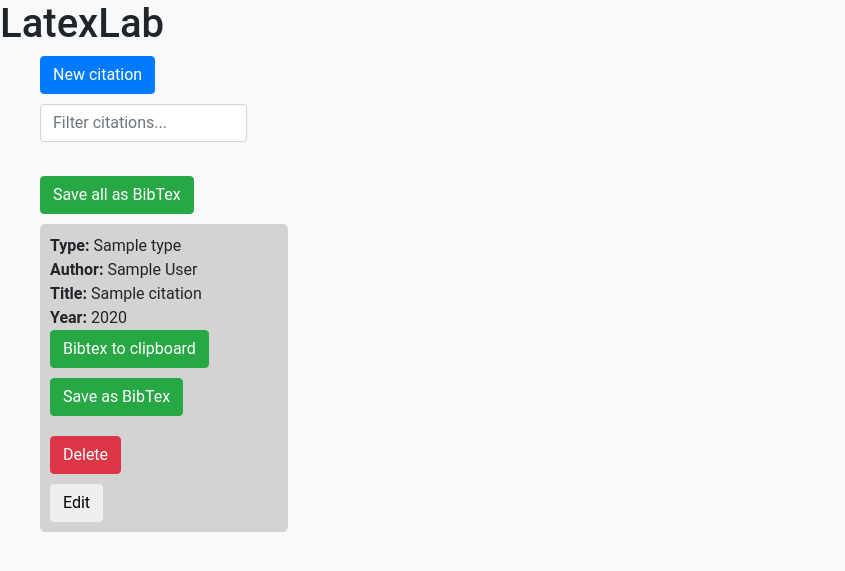
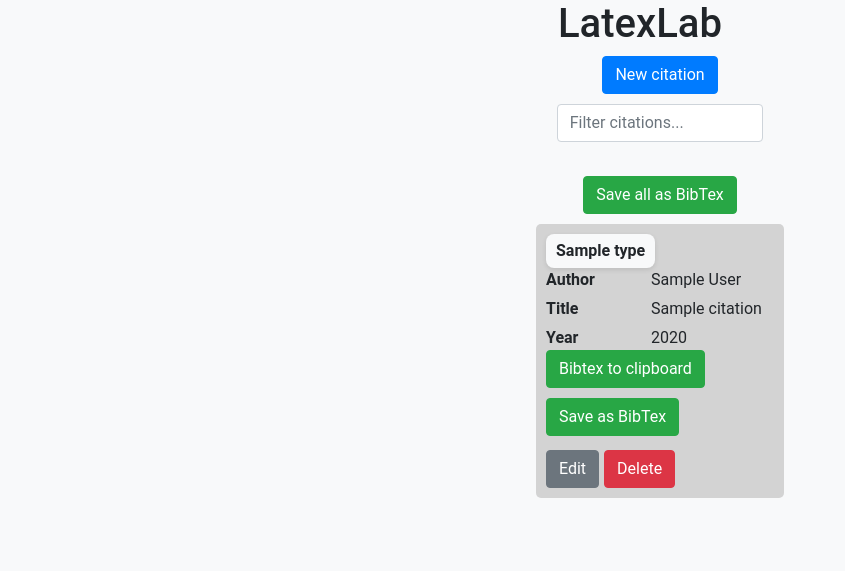
Before and after one commit to keranenkirill/LatexLab, a Flask app: template src/templates/index.html in a window 1280 px wide. Shown: the top 571 px of the page, without its empty margins (0-845 px from the left). Run offline with Flask 3, Linux system fonts and the light colour scheme; the template is opened without the code that fills it: most values are stand-ins (such as "Sample title", 1, 10 or a date in 2020); some libraries are stand-ins or nearby versions.

Commit message:
index.py content centered

```diff
--- a/src/static/styles.css
+++ b/src/static/styles.css
@@ -1,6 +1,6 @@
 body {
    font-family: 'Roboto', sans-serif;
-   background-color: rgb(248, 249, 250);
+   background-color: #f8f9fa;
 }
 
 .citation-item {
@@ -46,3 +46,35 @@ form input.typetext {
    border-color: rgba(0, 0, 0, 0.149) !important;
    box-shadow: 0 0 5px rgba(0, 0, 0, 0.146);
 }
+
+.citation-item .d-flex form:first-child {
+   margin-right: 5px;
+}
+
+.type-card {
+   display: inline-block;
+   background-color: #f8f9fa; /* Vaalea harmaa */
+   color: #212529; /* Tumma teksti */
+   padding: 5px 10px;
+   border-radius: 8px;
+   font-weight: bold;
+   box-shadow: 0 2px 5px rgba(0, 0, 0, 0.1); /* Hieno varjo */
+}
+
+.info-list {
+   display: flex;
+   flex-direction: column;
+   gap: 5px; /* Etäisyys riveillä */
+}
+.info-label {
+   font-weight: bold;
+   color: #007bff;
+   display: inline-block;
+   width: 100px; /* Kiinteä leveys, jotta arvot linjautuvat */
+}
+
+.info-label {
+   font-weight: bold;
+   color: #212529; /* Bootstrap btn-secondary tekstiväri */
+   margin-right: 5px; /* Pieni väli arvon ja otsikon väliin */
+}
--- a/src/templates/index.html
+++ b/src/templates/index.html
@@ -5,61 +5,68 @@ LatexLab
 {% endblock %}
 
 {% block body %}
-<h1>LatexLab</h1>
+<h1 class="text-center">LatexLab</h1>
 
 <ul>
-    <div>
+    <div class="d-flex justify-content-center align-items-center">
         <a class="btn btn-primary" href="/new_citation">New citation</a>
     </div>
 
     {% if citations|length > 0 %}
-        <input class="form-control col-md-2" type="text" id="citationSearch" placeholder="Filter citations..." onkeyup="filterCitations()">
+        <input class="form-control mx-auto col-md-2" type="text" id="citationSearch" placeholder="Filter citations..." onkeyup="filterCitations()">
+        <div class="d-flex justify-content-center align-items-center">
             <p id="searchFor" class="d-none">Search for: <span></span></p>
+        </div>
+
         <br>
-        <div>
+        <div class="d-flex justify-content-center align-items-center">
             <button class="btn btn-success" onclick="saveAllBibtexToFile()">Save all as BibTex</button>
         </div>
-
     {% endif %}
 
     {% for citation in citations %}
 
-    <div class="citation-item">
-        <strong>Type:</strong> {{ citation.type }} <br>
-        <strong>Author:</strong> {{ citation.author }} <br>
-        <strong>Title:</strong> {{ citation.title }} <br>
-        <strong>Year:</strong> {{ citation.year }} <br>
-
+    <div class="citation-item mx-auto">
+        <span class="type-card">{{ citation.type }}</span> <br>
+        <div class="info-list">
+            <div><span class="info-label">Author</span><span class="info-value">{{ citation.author }}</span></div>
+            <div><span class="info-label">Title</span><span class="info-value">{{ citation.title }}</span></div>
+            <div><span class="info-label">Year</span><span class="info-value">{{ citation.year }}</span></div>
             {% if citation.type == "article" %}
-            <strong>Journal:</strong> {{ citation.journal }} <br>
-            <strong>Volume:</strong> {{ citation.volume }} <br>
-            <strong>Pages:</strong> {{ citation.pages }} <br>
+                <div><span class="info-label">Journal</span><span class="info-value">{{ citation.journal }}</span></div>
+                <div><span class="info-label">Volume</span><span class="info-value">{{ citation.volume }}</span></div>
+                <div><span class="info-label">Pages</span><span class="info-value">{{ citation.pages }}</span></div>
             {% elif citation.type == "inproceeding" %}
-            <strong>Book title:</strong> {{ citation.booktitle }} <br>
+                <div><span class="info-label">Book title</span><span class="info-value">{{ citation.booktitle }}</span></div>
             {% elif citation.type == "book" %}
-            <strong>Publisher:</strong> {{ citation.publisher }} <br>
+                <div><span class="info-label">Publisher</span><span class="info-value">{{ citation.publisher }}</span></div>
             {% endif %}
-
+        </div>
 
         <button class="btn btn-success" bibtex-clipboard-data="{{ citation.as_bibtex }}" onclick="toClipboard(this)">Bibtex to
             clipboard</button>
         <button class="btn btn-success" bibtex-file-data="{{ citation.as_bibtex }}" onclick="toFile(this)">Save as BibTex</button>
 
-        <form action="/delete_citation/{{ citation.id }}" method="POST" style="margin-top: 10px;">
+        <div class="d-flex mt-1">
+            <form action="/edit_citation/{{ citation.id }}" method="GET" class="me-2">
+                <input type="hidden" name="id" value="{{ citation.id }}">
+                <button type="submit" class="btn btn-secondary">Edit</button>
+            </form>
+            <form action="/delete_citation/{{ citation.id }}" method="POST" ">
                 <input type="hidden" name="id" value="{{ citation.id }}">
                 <button type="submit" class="btn btn-danger">Delete</button>
             </form>
-        <form action="/edit_citation/{{ citation.id }}" method="GET" style="margin-top: 10px;">
-            <input type="hidden" name="id" value="{{ citation.id }}">
-            <button type="submit" class="btn">Edit</button>
-        </form>
+
+        </div>
     </div>
 
     <br>
     {% else %}
 
-    <div class="p-2 bg-info bg-opacity-10 border border-info border-start-2 rounded col-md-2">
+    <div class="d-flex justify-content-center align-items-center vh-100">
+        <div class="p-2 bg-info bg-opacity-10 border border-info border-start-2 rounded col-md-2 text-center">
             No citations found
+        </div>
     </div>
 
     {% endfor %}
@@ -137,7 +144,5 @@ LatexLab
         }
     }
 
-
-
 </script>
 {% endblock %}
--- a/src/templates/new_citation.html
+++ b/src/templates/new_citation.html
@@ -1,7 +1,7 @@
 {% extends "layout.html" %} {% block title %} Create a new citation {% endblock
 %} {% block body %}
 
-<h2>Create a new citation</h2>
+<h2 class="text-center">Create a new citation</h2>
 
 <div class="container">
     <form class="row" action="/create_citation" method="post">
```
Lines whose indentation alone changed are shown as unchanged.
